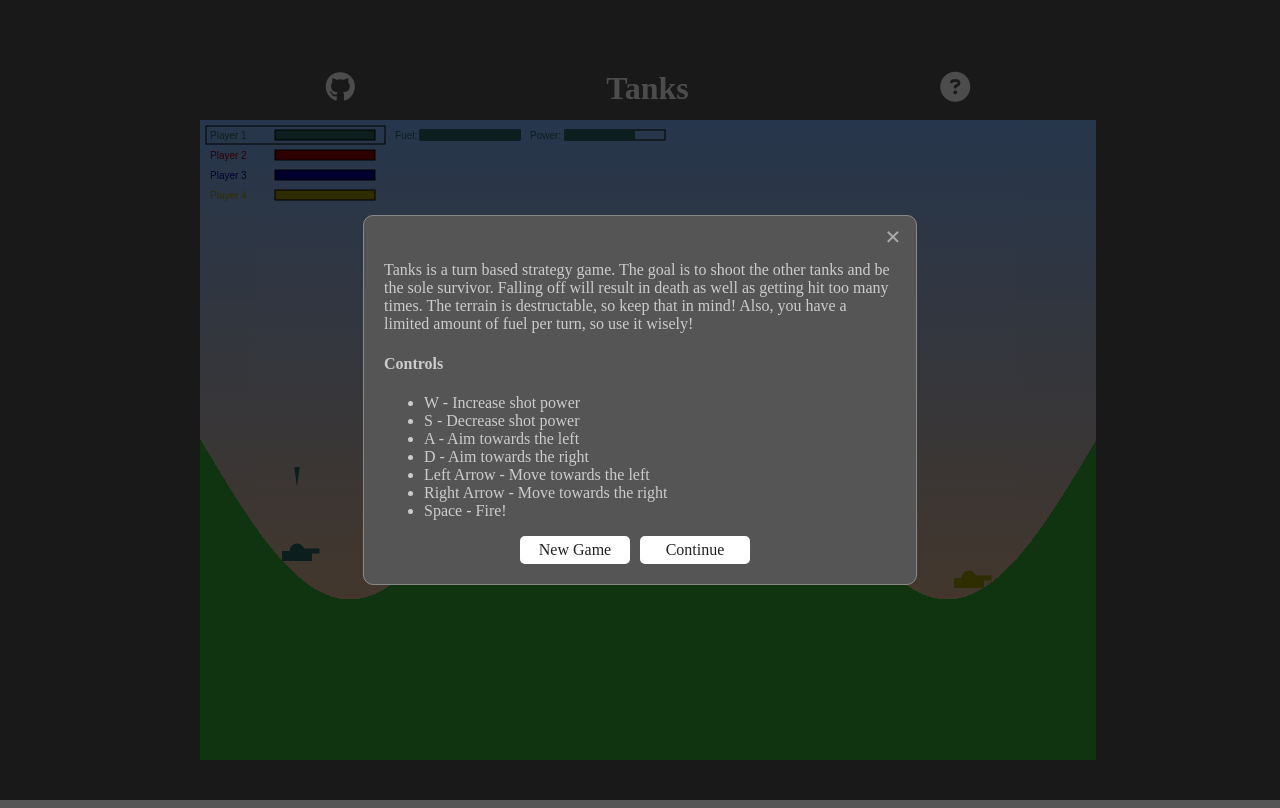
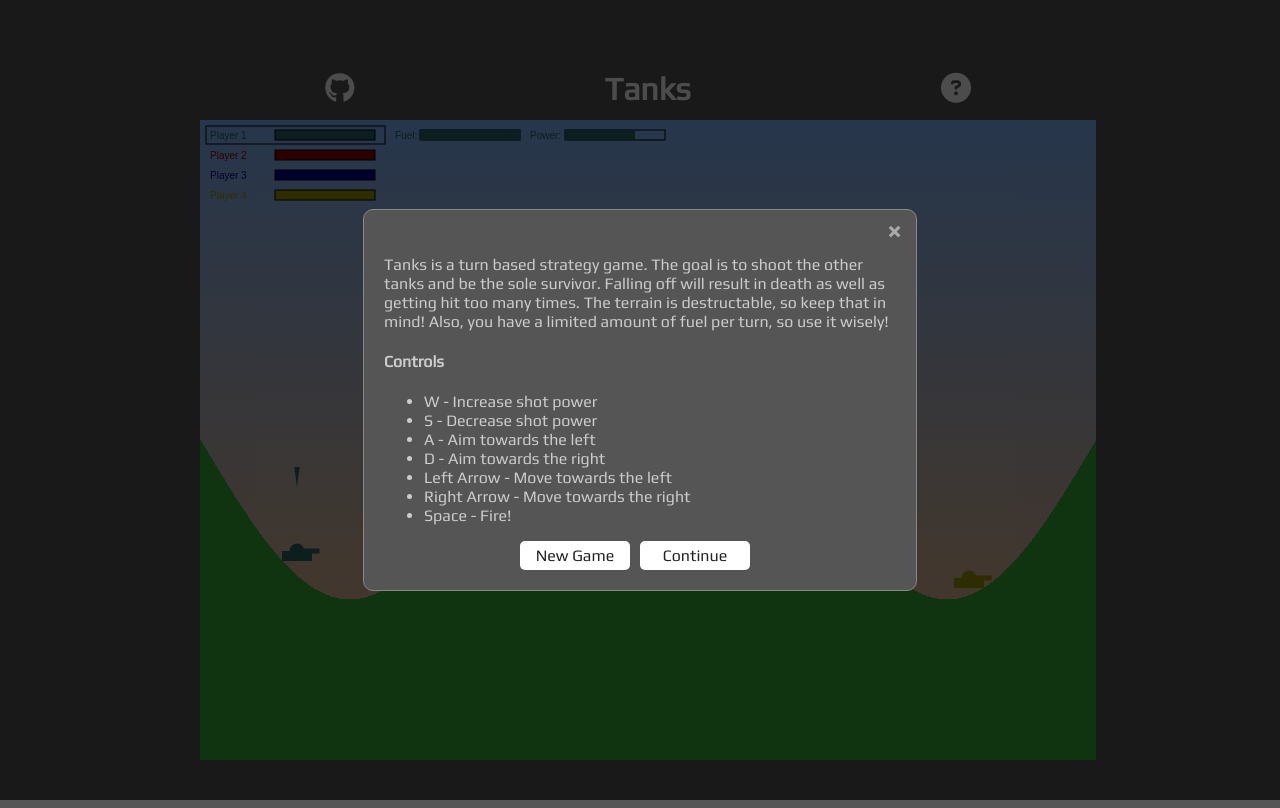
Before and after one commit to Lehmniscate/tanks, a website built with webpack: page index.html in a window 1280 px wide. Built offline with nearby package versions, Linux system fonts and the light colour scheme.

Commit message:
update font

```diff
--- a/index.html
+++ b/index.html
@@ -5,6 +5,7 @@
   <script src="https://use.fontawesome.com/bd9ce488f8.js"></script>
   <link href="src/stylesheets/reset.css" type="text/css" rel="stylesheet" />
   <link href="src/stylesheets/index.css" rel="stylesheet" />
+  <link href="https://fonts.googleapis.com/css?family=Play" rel="stylesheet">
   <script src="bundle.js"></script>
 </head>
 <body>
--- a/src/stylesheets/index.css
+++ b/src/stylesheets/index.css
@@ -2,6 +2,7 @@ html {
   width: 100%;
   height: 100%;
   overflow: hidden;
+  font-family: 'Play', sans-serif;
 }
 
 body {
```
